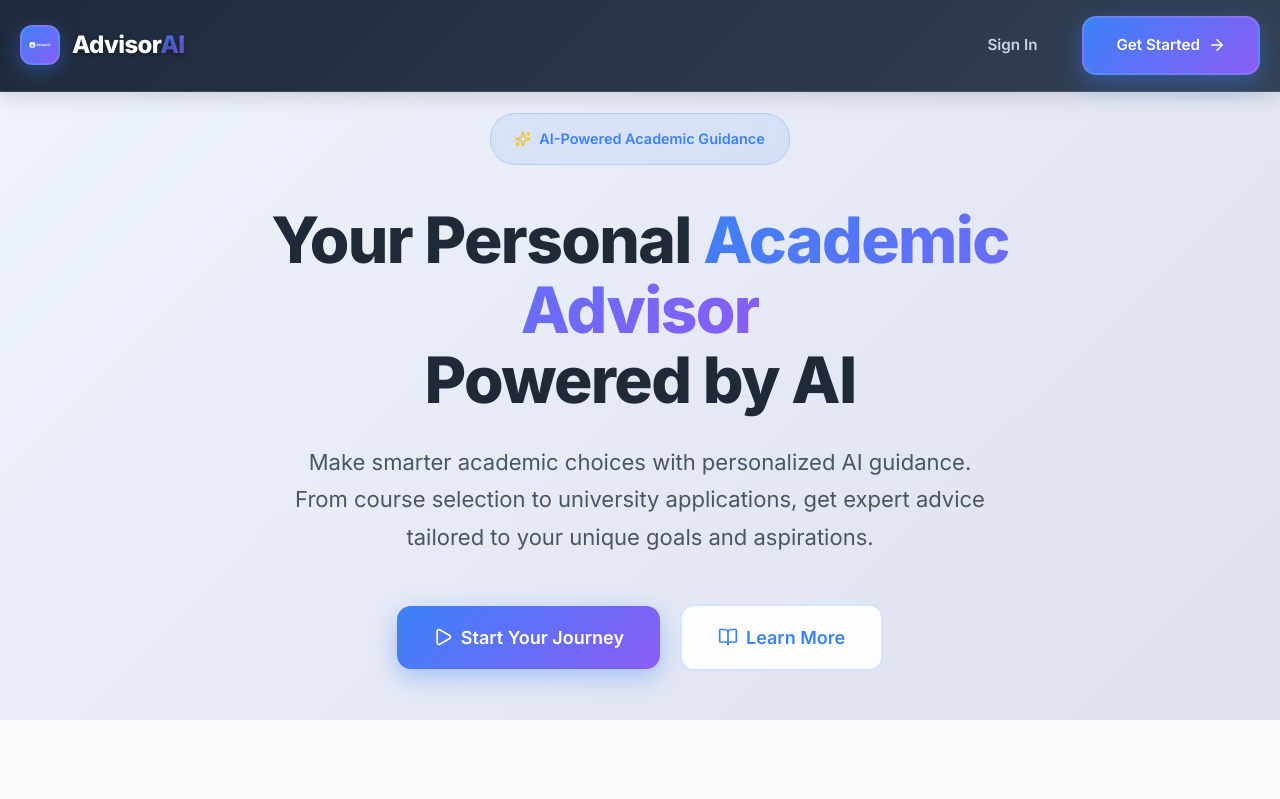
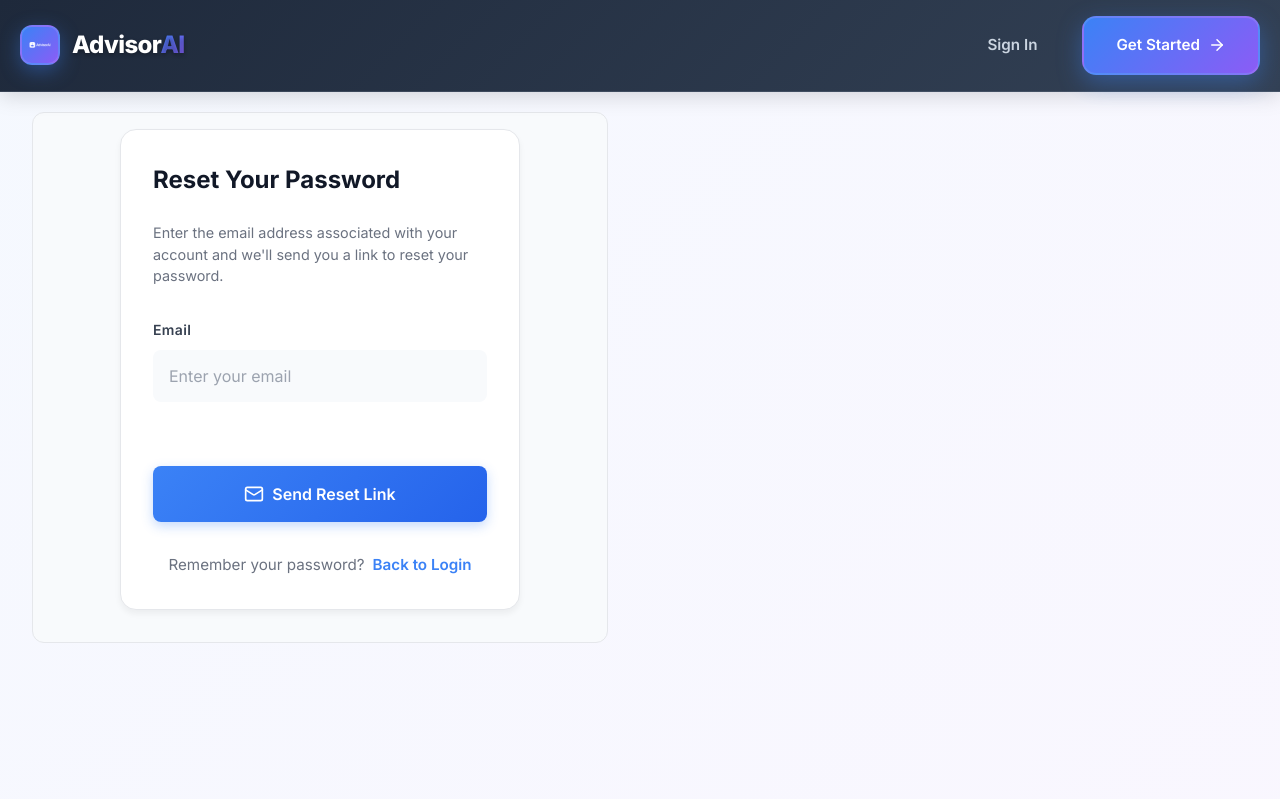
Before and after one commit to nitinchaube/AdvisorAI, a React (Vite) app in the folder AdvisorAI-Web/frontend/: page /forgot-password in a window 1280 px wide. Shown: the top 799 px of the page. Built offline with nearby package versions, Linux system fonts and the light colour scheme; no server answers.

Commit message:
Added password reset functionality

```diff
--- a/AdvisorAI-Web/frontend/src/App.jsx
+++ b/AdvisorAI-Web/frontend/src/App.jsx
@@ -24,6 +24,7 @@ import JobSearchPage from "./components/JobSearchPage.jsx";
 import InternshipSearchPage from "./components/InternshipSearchPage.jsx";
 import PlannerPage from "./components/PlannerPage.jsx";
 import EmailVerification from "./components/EmailVerification.jsx";
+import ForgotPassword from "./components/ForgotPassword.jsx";
 
 function App() {
   return (
@@ -45,6 +46,14 @@ function App() {
             element={
               <PublicRoute redirectTo="/chat">
                 <Login />
+              </PublicRoute>
+            }
+          />
+          <Route
+            path="/forgot-password"
+            element={
+              <PublicRoute redirectTo="/chat">
+                <ForgotPassword />
               </PublicRoute>
             }
           />
--- /dev/null
+++ b/AdvisorAI-Web/frontend/src/components/ForgotPassword.jsx
@@ -0,0 +1,134 @@
+import React, { useState } from "react";
+import { Link } from "react-router-dom";
+import { useAuth } from "../contexts/AuthContext";
+import { Mail, ArrowLeft, X, CheckCircle, Shield } from "lucide-react";
+import StaticHeader from "./StaticHeader";
+import "./Login.css";
+
+const ForgotPassword = () => {
+  const [email, setEmail] = useState("");
+  const [error, setError] = useState("");
+  const [message, setMessage] = useState("");
+  const [loading, setLoading] = useState(false);
+  const { resetPassword } = useAuth();
+
+  const handleSubmit = async (e) => {
+    e.preventDefault();
+
+    if (!email) {
+      setError("Please enter your email address.");
+      return;
+    }
+
+    try {
+      setLoading(true);
+      setError("");
+      setMessage("");
+      await resetPassword(email);
+      setMessage(
+        "Password reset email sent! Check your inbox and follow the link to reset your password."
+      );
+    } catch (error) {
+      console.error("Password reset error:", error);
+      if (error.code === "auth/user-not-found") {
+        setError("No account found with this email address.");
+      } else if (error.code === "auth/invalid-email") {
+        setError("Invalid email address.");
+      } else if (error.code === "auth/too-many-requests") {
+        setError("Too many requests. Please try again later.");
+      } else {
+        setError("Failed to send password reset email. Please try again.");
+      }
+    } finally {
+      setLoading(false);
+    }
+  };
+
+  return (
+    <div className="login-container">
+      <StaticHeader showSignIn={true} showSignUp={true} />
+
+      <div className="login-content">
+        <div className="top-section" style={{ justifyItems: "center" }}>
+          <div className="form-section">
+            <div className="form-container">
+              <form className="signup-form" onSubmit={handleSubmit}>
+                <h2 style={{ fontSize: "1.5rem", fontWeight: 700, color: "#111827", marginBottom: "0.5rem" }}>
+                  Reset Your Password
+                </h2>
+                <p style={{ color: "#6b7280", fontSize: "0.9rem", marginBottom: "1rem", lineHeight: 1.5 }}>
+                  Enter the email address associated with your account and we'll send you a link to reset your password.
+                </p>
+
+                <div className="form-field">
+                  <label className="field-label">Email</label>
+                  <input
+                    className="field-input"
+                    type="email"
+                    value={email}
+                    onChange={(e) => setEmail(e.target.value)}
+                    placeholder="Enter your email"
+                    autoComplete="email"
+                    disabled={loading}
+                  />
+                </div>
+
+                {error && (
+                  <div className="error-message">
+                    <X className="error-icon" />
+                    <span>{error}</span>
+                  </div>
+                )}
+
+                {message && (
+                  <div
+                    style={{
+                      display: "flex",
+                      alignItems: "center",
+                      gap: "0.5rem",
+                      padding: "0.75rem 1rem",
+                      borderRadius: "8px",
+                      fontSize: "0.875rem",
+                      fontWeight: 500,
+                      background: "#f0fdf4",
+                      border: "1px solid #bbf7d0",
+                      color: "#16a34a",
+                    }}
+                  >
+                    <CheckCircle style={{ width: "1.25rem", height: "1.25rem", flexShrink: 0 }} />
+                    <span>{message}</span>
+                  </div>
+                )}
+
+                <button className="submit-button" type="submit" disabled={loading}>
+                  {loading ? (
+                    <>
+                      <div className="button-spinner" />
+                      Sending...
+                    </>
+                  ) : (
+                    <>
+                      <Mail style={{ width: "1.25rem", height: "1.25rem" }} />
+                      <span>Send Reset Link</span>
+                    </>
+                  )}
+                </button>
+
+                <div className="form-footer">
+                  <p className="signup-prompt">
+                    Remember your password?
+                    <Link to="/login" className="signup-link">
+                      Back to Login
+                    </Link>
+                  </p>
+                </div>
+              </form>
+            </div>
+          </div>
+        </div>
+      </div>
+    </div>
+  );
+};
+
+export default ForgotPassword;
--- a/AdvisorAI-Web/frontend/src/components/Login.jsx
+++ b/AdvisorAI-Web/frontend/src/components/Login.jsx
@@ -163,6 +163,20 @@ const Login = () => {
                   </div>
                 </div>
 
+                <div style={{ textAlign: "right", marginTop: "-0.5rem" }}>
+                  <Link
+                    to="/forgot-password"
+                    style={{
+                      color: "#3b82f6",
+                      fontSize: "0.85rem",
+                      textDecoration: "none",
+                      fontWeight: 500,
+                    }}
+                  >
+                    Forgot password?
+                  </Link>
+                </div>
+
                 {error && (
                   <div className="error-message">
                     <X className="error-icon" />
--- a/AdvisorAI-Web/frontend/src/contexts/AuthContext.jsx
+++ b/AdvisorAI-Web/frontend/src/contexts/AuthContext.jsx
@@ -12,6 +12,7 @@ import {
   onAuthStateChanged,
   updateProfile,
   sendEmailVerification,
+  sendPasswordResetEmail,
 } from "firebase/auth";
 import { auth } from "../config/firebase";
 import { apiService } from "../services/api";
@@ -69,6 +70,20 @@ export function AuthProvider({ children }) {
       throw error;
     }
   }
+
+  // Forgot/ Reset password
+  async function resetPassword(email) {
+    try {
+      setError("");
+      await sendPasswordResetEmail(auth, email);
+      return true;
+    } catch (error) {
+      console.error("AuthContext: Password reset error:", error);
+      setError(error.message);
+      throw error;
+    }
+  }
+
 
   // Send email verification
   async function sendVerificationEmail() {
@@ -276,6 +291,7 @@ export function AuthProvider({ children }) {
     signup,
     login,
     logout,
+    resetPassword,
     getIdToken,
     markProfileCompleted,
     isProfileCompleted,
```
